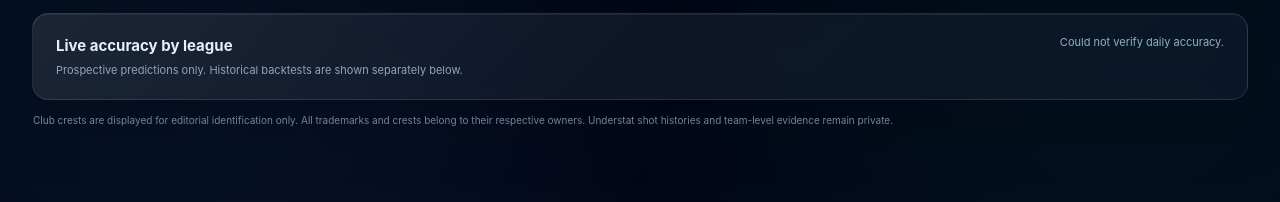
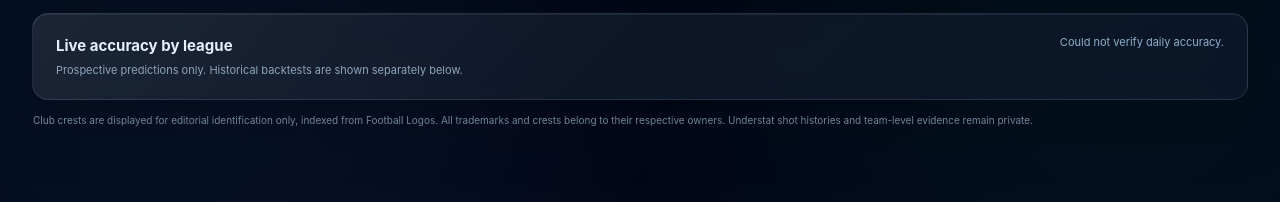
Before and after one commit to allam775/form-xgq-predict, a website: page site/index.html in a window 1280 px wide. Shown: the part 1350-1552 px from the top of the page. Drawn offline with Linux system fonts and the light colour scheme; no server answers.

Commit message:
ui: credit third-party club crest index and identify club trademarks

```diff
--- a/site/index.html
+++ b/site/index.html
@@ -52,7 +52,7 @@
    <div class="daily-empty glass">Loading daily forecasts from the private model ledger…</div>
   </div>
   <div class="daily-bottom glass"><div class="daily-history-label"><h3>Live accuracy by league</h3><p>Prospective predictions only. Historical backtests are shown separately below.</p></div><div id="daily-league-history" class="daily-league-history" aria-live="polite">Waiting for verified match outcomes.</div></div>
-  <p class="daily-disclaimer">Club crests are displayed for editorial identification only. All trademarks and crests belong to their respective owners. Understat shot histories and team-level evidence remain private.</p>
+  <p class="daily-disclaimer">Club crests are displayed for editorial identification only, indexed from <a href="https://github.com/JoseArroyave/football-logos" target="_blank" rel="noopener noreferrer">Football Logos</a>. All trademarks and crests belong to their respective owners. Understat shot histories and team-level evidence remain private.</p>
  </section>
  <section class="section" id="matches">
   <div class="section-heading"><div><div class="section-eyebrow"><span>01</span> THE MATCH CENTRE</div><h2>Upcoming <span>match intelligence.</span></h2><p>Today's schedule and the next fixtures, with probabilities only where recent XGQ evidence qualifies.</p></div><div class="section-right"><span id="asof-header">Awaiting first data release</span><span id="count-chip" class="count-chip">— verified predictions</span></div></div>
```
